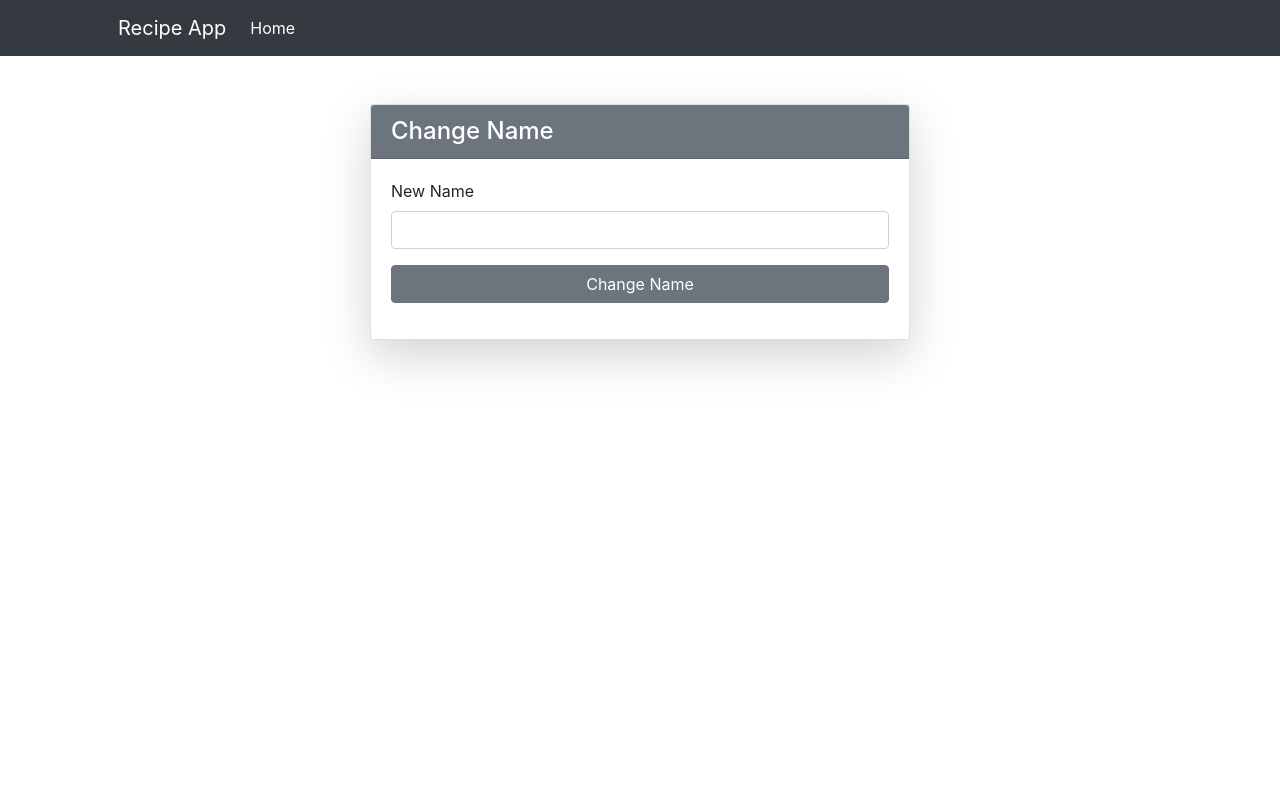
After one commit to Soufiane-coder351/Recipe-App, a Django app: template recipeApp/user/templates/user/change_name.html in a window 1280 px wide. The commit adds this page. Run offline with Django 5.2, Linux system fonts and the light colour scheme; the template is opened without the code that fills it, so the values that code supplies are empty; some libraries are stand-ins or nearby versions.

Commit message:
il y a encore des problèmes dans le code

```diff
--- /dev/null
+++ b/recipeApp/user/templates/user/change_name.html
@@ -0,0 +1,64 @@
+<html lang="en">
+<head>
+    <meta charset="UTF-8">
+    <meta name="viewport" content="width=device-width, initial-scale=1.0">
+    <title>Change Name</title>
+    <!-- Bootstrap CSS -->
+    <link href="https://stackpath.bootstrapcdn.com/bootstrap/4.5.2/css/bootstrap.min.css" rel="stylesheet">
+</head>
+<body>
+<!-- Navigation-->
+<nav class="navbar navbar-expand-lg navbar-dark bg-dark">
+    <div class="container px-4 px-lg-5">
+        <a class="navbar-brand" href="#!">Recipe App</a>
+        <button class="navbar-toggler" type="button" data-bs-toggle="collapse" data-bs-target="#navbarSupportedContent" aria-controls="navbarSupportedContent" aria-expanded="false" aria-label="Toggle navigation"><span class="navbar-toggler-icon"></span></button>
+        <div class="collapse navbar-collapse" id="navbarSupportedContent">
+            <ul class="navbar-nav me-auto mb-2 mb-lg-0 ms-lg-4">
+                <li class="nav-item"><a class="nav-link active" aria-current="page" href="{% url 'recipes' %}">Home</a></li>
+            </ul>
+        </div>
+    </div>
+</nav>
+
+<div class="container mt-5">
+    <div class="row justify-content-center">
+        <div class="col-md-6">
+            <div class="card shadow-lg">
+                <div class="card-header bg-secondary text-white">
+                    <h4 class="mb-0">Change Name</h4>
+                </div>
+                <div class="card-body">
+                    <!-- Show Errors if there are any -->
+                    {% if errors %}
+                        <div class="alert alert-danger">
+                            <ul>
+                                {% for error in errors %}
+                                    <li>{{ error }}</li>
+                                {% endfor %}
+                            </ul>
+                        </div>
+                    {% endif %}
+
+                    <!-- Name Change Form -->
+                    <form method="POST" action="{% url 'change_name' %}">
+                        {% csrf_token %}
+
+                        <div class="form-group mb-3">
+                            <label for="newName">New Name</label>
+                            <input type="text" class="form-control" id="newName" name="new_name" required>
+                        </div>
+
+                        <button type="submit" class="btn btn-secondary btn-block">Change Name</button>
+                    </form>
+                </div>
+            </div>
+        </div>
+    </div>
+</div>
+<!-- Bootstrap JS (optional) -->
+<script src="https://code.jquery.com/jquery-3.5.1.slim.min.js"></script>
+<script src="https://cdn.jsdelivr.net/npm/@popperjs/core@2.9.3/dist/umd/popper.min.js"></script>
+<script src="https://stackpath.bootstrapcdn.com/bootstrap/4.5.2/js/bootstrap.min.js"></script>
+
+</body>
+</html>
--- a/recipeApp/user/templates/user/profile.html
+++ b/recipeApp/user/templates/user/profile.html
@@ -57,7 +57,7 @@
                             <ul class="list-group">
                                 <li class="list-group-item">
                                     <i class="bi bi-person-fill"></i> Profile
-                                    <button class="btn btn-link float-end">Edit</button>
+                                    <a href="{% url 'change_name' %}" class="btn btn-link float-end">Edit</a>
                                 </li>
                                 <!-- Change Password Button -->
                                 <li class="list-group-item">
--- a/recipeApp/user/urls.py
+++ b/recipeApp/user/urls.py
@@ -9,5 +9,6 @@ urlpatterns = [
     path('profile/',user.views.profile_view, name="profile"),
     path('logout/', user.views.logout_view, name='logout'),
     path('change-password/', user.views.change_password, name='change_password'),
+    path('change-name/', user.views.change_name, name='change_name'),
 
 ]
```
Also changed, not shown: recipeApp/user/views.py (+16 -0 lines), recipeApp/db.sqlite3.
